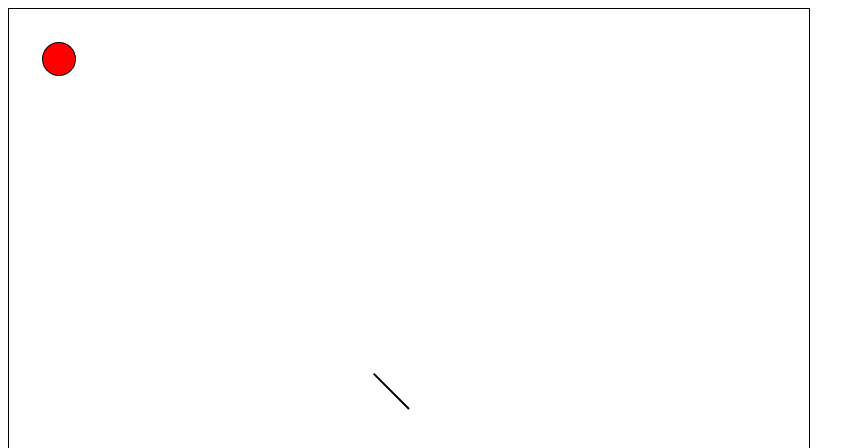
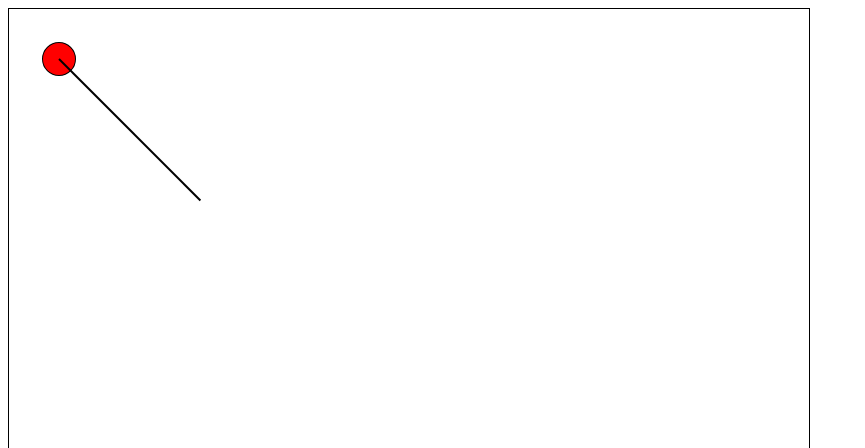
Before and after one commit to KhangPham9/Ball-Tracker, a website with bundled scripts: page public/index.html in a window 1280 px wide. Shown: the top 448 px of the page, without its empty margins (0-865 px from the left). Built offline with nearby package versions, Linux system fonts and the light colour scheme.

Commit message:
added functionality that allows the circle to have a line that always points to the origin and added a game class

```diff
--- /dev/null
+++ b/components/driver.js
@@ -0,0 +1,5 @@
+import Game from './game.js';
+
+let g = new Game();
+
+g.start();
--- /dev/null
+++ b/components/game.js
@@ -0,0 +1,39 @@
+import Vector from './vector.js';
+import Circle from './circle.js';
+import Line from './line.js';
+import Tracker from './tracker.js';
+
+
+class Game {
+	constructor() {
+		this.canvas = document.getElementById('canvas');
+		this.ctx = canvas.getContext('2d');
+
+		this.c1 = new Circle(50,50,16,'red', 10);
+
+		this.line = new Line(this.c1.pos.x, this.c1.pos.y, 200, 0);
+
+		this.t = new Tracker(this.c1, 400, 400, 50);
+		this.gameOver = false;
+
+
+	}
+
+	clearCanvas() {
+	  this.ctx.clearRect(0, 0, canvas.width, canvas.height);
+	}
+
+	start(startTime) {
+	  this.clearCanvas();
+	  this.line.angle = this.t.getAngle();
+	  this.c1.update();
+	  this.c1.draw(this.ctx);
+	  this.line.update(this.c1);
+	  this.line.draw(this.ctx, this.c1);
+	  if (!this.gameOver) {
+		  window.requestAnimationFrame(this.start.bind(this));
+	  }
+	}
+}
+
+export default Game;
--- a/components/line.js
+++ b/components/line.js
@@ -12,16 +12,20 @@ class Line {
     ctx.moveTo(this.start.x, this.start.y);
 
     if (circle.pos.y < 400)
-      ctx.lineTo(this.start.x + this.length * Math.cos(this.angle),
-             this.start.y - this.length * Math.sin(this.angle));
+      ctx.lineTo(this.start.x - this.length * Math.cos(this.angle),
+             this.start.y + this.length * Math.sin(this.angle));
     else {
-      ctx.lineTo(this.start.x + this.length * Math.cos(this.angle),
-            this.start.y + this.length * Math.sin(this.angle));
+      ctx.lineTo(this.start.x - this.length * Math.cos(this.angle),
+            this.start.y - this.length * Math.sin(this.angle));
 
     }
 
     ctx.stroke();
   }
+
+  update(c) {
+    this.start = new Vector(c.pos.x, c.pos.y);
+  }
 }
 
 
--- a/components/test.js
+++ b/components/test.js
@@ -10,7 +10,7 @@ let ctx = canvas.getContext('2d');
 
 let c1 = new Circle(50,50,16,'red', 10);
 
-let line = new Line(400, 400, 50, 0);
+let line = new Line(c1.pos.x, c1.pos.y, 200, 0);
 
 let t = new Tracker(c1, 400, 400, 50);
 
@@ -26,6 +26,7 @@ function start(startTime) {
   line.angle = t.getAngle();
   c1.update();
   c1.draw(ctx);
+  line.update(c1);
   line.draw(ctx, c1);
   window.requestAnimationFrame(start);
 }
--- a/public/index.html
+++ b/public/index.html
@@ -8,5 +8,5 @@
     <canvas id="canvas" width="800" height="800" style="border: solid 1px black"></canvas>
 
   </body>
-  <script type="module" src="../components/test.js"></script>
+  <script type="module" src="../components/driver.js"></script>
 </html>
```
